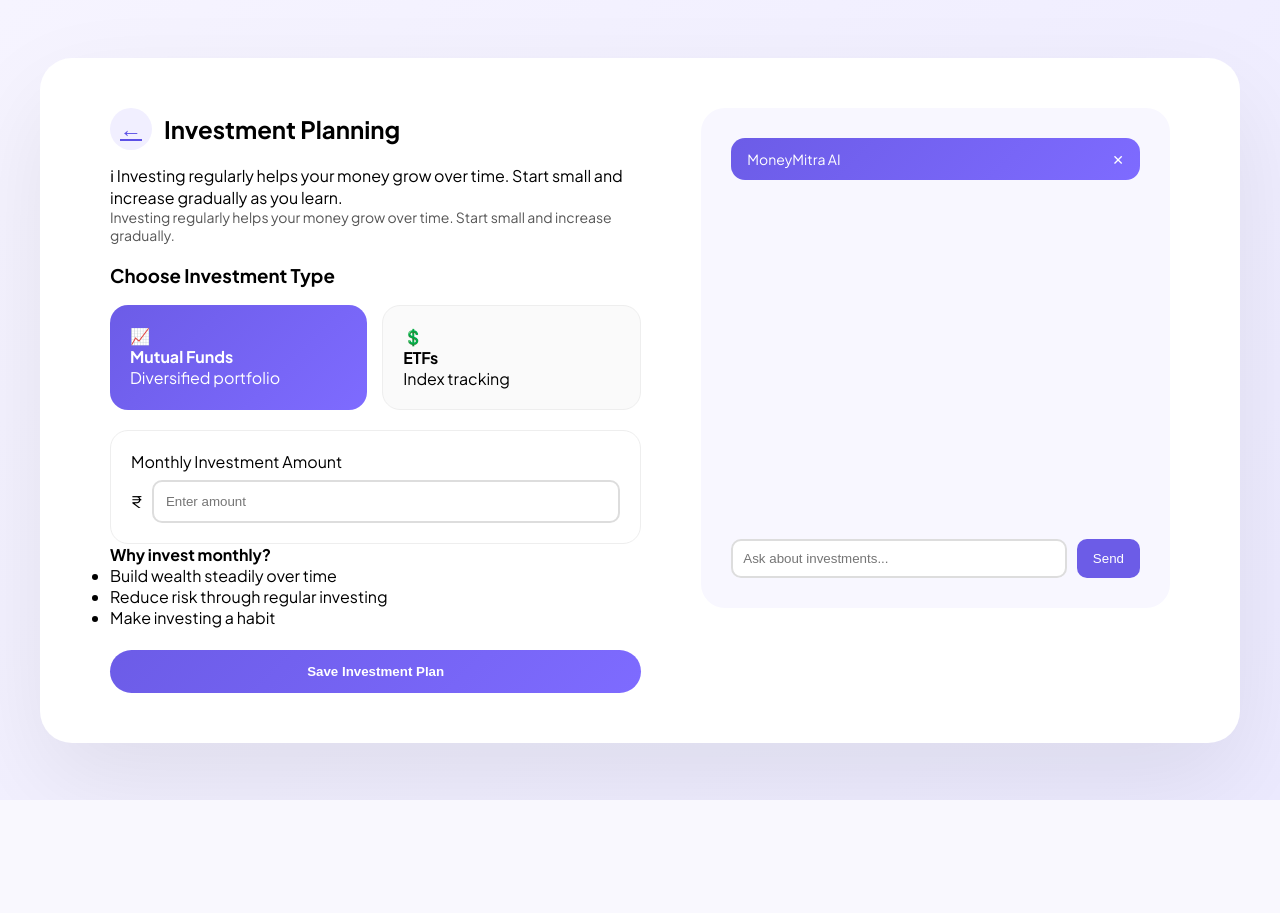
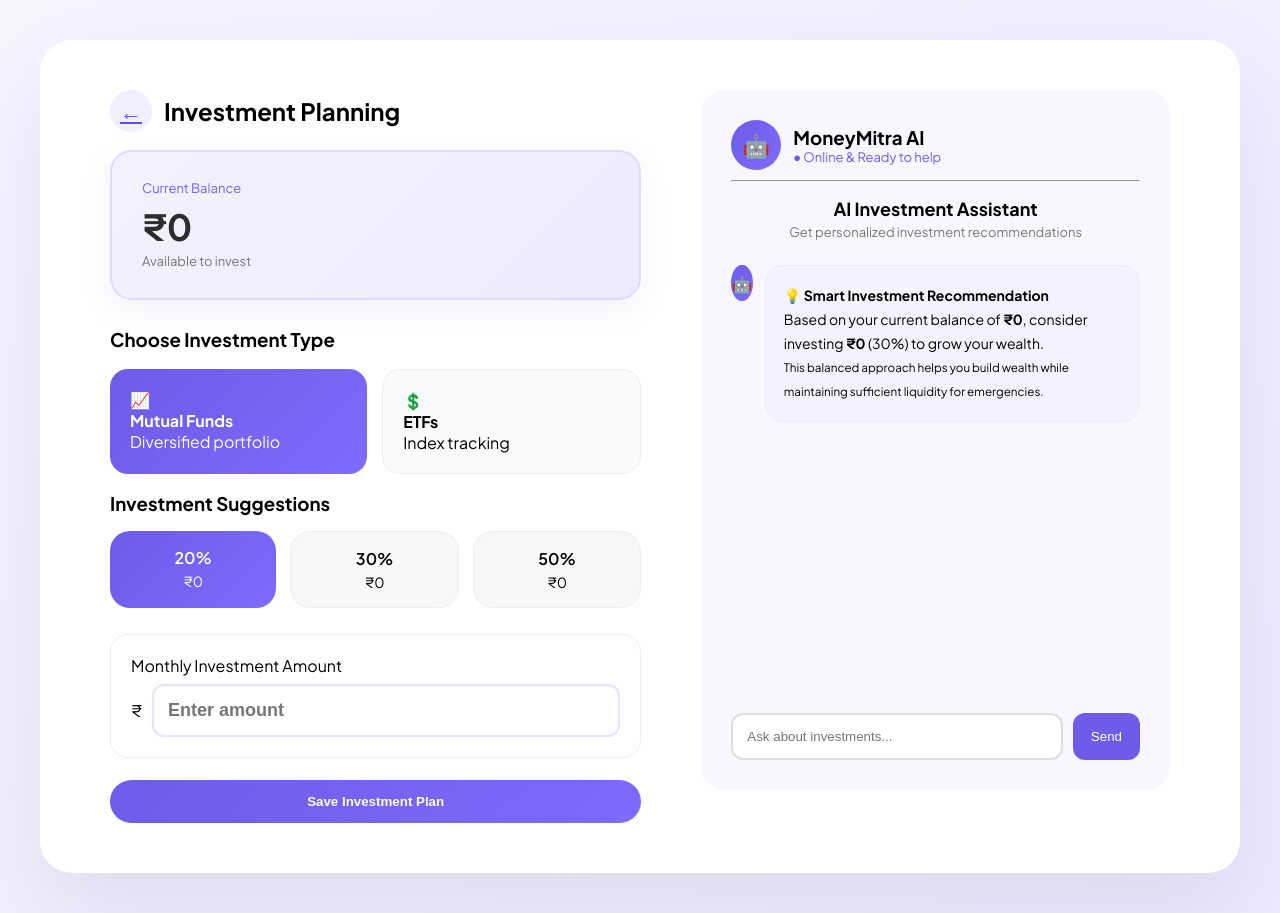
Before and after one commit to Nakiyabohari/MoneyMitra, a Django app: page /investment/ in a window 1280 px wide. Before the commit the page ends 800 px from the top, so only its background shows below. Run offline with Django 5.2, Linux system fonts and the light colour scheme; the visitor is signed in with stand-in values (Sample User, id 1); data comes from the database, SQL or seed files in the repository; data that the repository does not hold is empty.

Commit message:
Investment page

```diff
--- a/investment/static/css/investment-desktop.css
+++ b/investment/static/css/investment-desktop.css
@@ -22,8 +22,7 @@ body{
     display:flex;
     justify-content:center;
     align-items:center;
-    min-height:100vh;   /* full screen height */
-
+    min-height:100vh;
     padding:40px;
 }
 
@@ -31,7 +30,7 @@ body{
 
 .main-card{
     width:100%;
-    max-width:1400px;   /* bigger width */
+    max-width:1400px;
     min-height:75vh;
 
     background:white;
@@ -42,7 +41,8 @@ body{
     gap:60px;
 
     padding:50px 70px;
-    align-items:flex-start;
+
+    align-items:stretch;
 }
 
 /* LEFT SIDE */
@@ -51,10 +51,7 @@ body{
     flex:1.3;
 }
 
-/* FORM FIX */
-
 .left-section form{
-    display:block;
     width:100%;
 }
 
@@ -76,8 +73,6 @@ body{
     justify-content:center;
 
     border-radius:50%;
-    border:none;
-
     background:#f1efff;
     color:#5c50e6;
 
@@ -93,10 +88,37 @@ body{
     transform:translateX(-2px);
 }
 
-.info-text{
-    margin-bottom:20px;
-    font-size:14px;
-    color:#555;
+/* ===============================
+   BALANCE CARD
+================================ */
+
+.balance-card{
+    background:linear-gradient(135deg,#f4f2ff,#eceaff);
+    border:2px solid #dedbff;
+
+    padding:28px 30px;
+    border-radius:22px;
+
+    margin:18px 0 28px 0;
+
+    box-shadow:0 10px 30px rgba(108,92,231,0.08);
+}
+
+.balance-label{
+    font-size:13px;
+    color:#6c63ff;
+    margin-bottom:8px;
+}
+
+.balance-amount{
+    font-size:36px;
+    font-weight:700;
+    color:#2d2d2d;
+}
+
+.balance-subtext{
+    font-size:13px;
+    color:#777;
 }
 
 /* INVESTMENT TYPES */
@@ -127,7 +149,53 @@ body{
     border:none;
 }
 
-/* AMOUNT CARD */
+/* ===============================
+   INVESTMENT SUGGESTIONS
+================================ */
+
+.suggestions{
+    display:flex;
+    gap:14px;
+    margin:16px 0 26px 0;
+}
+
+.suggest-btn{
+    flex:1;
+    padding:16px;
+
+    border-radius:20px;
+    border:1px solid #eee;
+
+    background:#f7f7f7;
+
+    text-align:center;
+    cursor:pointer;
+
+    transition:0.25s;
+}
+
+.suggest-btn span{
+    font-weight:600;
+}
+
+.suggest-btn p{
+    margin-top:4px;
+    font-size:14px;
+}
+
+.suggest-btn:hover{
+    transform:translateY(-2px);
+}
+
+.suggest-btn.active{
+    background:linear-gradient(135deg,var(--primary),var(--secondary));
+    color:white;
+    border:none;
+}
+
+/* ===============================
+   AMOUNT INPUT
+================================ */
 
 .amount-card{
     margin-top:20px;
@@ -145,9 +213,17 @@ body{
 
 .amount-input input{
     width:100%;
-    padding:12px;
-    border-radius:10px;
-    border:2px solid #ddd;
+    padding:14px;
+    font-size:18px;
+    font-weight:600;
+
+    border-radius:12px;
+    border:2px solid #e5e3ff;
+}
+
+.amount-input input:focus{
+    outline:none;
+    border-color:var(--primary);
 }
 
 /* SAVE BUTTON */
@@ -162,18 +238,19 @@ body{
     font-weight:600;
     width:100%;
     cursor:pointer;
-    transition:0.25s;
 }
 
 .btn:hover{
     transform:translateY(-2px);
 }
 
-/* RIGHT CHAT PANEL */
+/* ===============================
+   RIGHT CHAT PANEL
+================================ */
 
 .right-section{
     flex:1;
-    max-width:500px;
+    max-width:900px;
 
     background:var(--bg-soft);
     padding:30px;
@@ -182,28 +259,132 @@ body{
     display:flex;
     flex-direction:column;
 
-    height:500px;
+    height: 700px;
 }
 
-/* CHAT HEADER */
+/* AI HEADER */
 
-.mitra-header{
+.ai-top{
+display:flex;
+align-items:center;
+gap:12px;
+margin-bottom:10px;
+}
+
+.ai-title{
+display:flex;
+gap:12px;
+align-items:center;
+}
+
+.ai-icon{
+width:50px;
+height:50px;
+border-radius:50%;
+background:linear-gradient(135deg,var(--primary),var(--secondary));
+display:flex;
+align-items:center;
+justify-content:center;
+font-size:22px;
+color:white;
+}
+
+.ai-status{
+font-size:13px;
+color:#6c5ce7;
+display:flex;
+align-items:center;
+gap:6px;
+}
+
+/* INTRO */
+
+.ai-intro{
+text-align:center;
+margin:15px 0 25px 0;
+}
+
+.ai-intro h3{
+font-size:18px;
+margin-bottom:4px;
+}
+
+.ai-intro p{
+font-size:13px;
+color:#777;
+}
+
+/* CHAT AREA */
+
+.chat-container{
+flex:1;
+display:flex;
+flex-direction:column;
+gap:18px;
+}
+
+/* CHAT ROW */
+
+.chat-row{
+display:flex;
+gap:12px;
+align-items:flex-start;
+}
+
+.bot-icon{
+width:36px;
+height:36px;
+border-radius:50%;
+background:linear-gradient(135deg,var(--primary),var(--secondary));
+display:flex;
+align-items:center;
+justify-content:center;
+color:white;
+font-size:16px;
+}
+
+/* BOT CARD */
+
+.bot-card{
+background:#f4f2ff;
+padding:18px;
+border-radius:18px;
+font-size:14px;
+line-height:1.7;
+border:1px solid #eceaff;
+}
+
+.bot-card ul{
+margin-top:8px;
+padding-left:15px;
+}
+
+/* USER */
+
+.user-row{
+justify-content:flex-end;
+}
+
+.user-card{
 background:linear-gradient(135deg,var(--primary),var(--secondary));
 color:white;
-    padding:12px 16px;
-    border-radius:14px;
-
-    display:flex;
-    justify-content:space-between;
+padding:14px 22px;
+border-radius:28px;
 font-size:14px;
+box-shadow:0 10px 20px rgba(108,92,231,0.25);
 }
 
-/* CHAT BOX */
-
-.mitra-chatbox{
-    flex:1;
-    overflow-y:auto;
-    margin:20px 0;
+.user-avatar{
+width:36px;
+height:36px;
+border-radius:50%;
+background:#6c5ce7;
+color:white;
+display:flex;
+align-items:center;
+justify-content:center;
+font-size:12px;
+font-weight:600;
 }
 
 /* INPUT AREA */
@@ -211,45 +392,27 @@ body{
 .mitra-input-area{
 display:flex;
 gap:10px;
+margin-top:auto;
 }
 
 .mitra-input-area input{
 flex:1;
-    padding:10px;
-    border-radius:10px;
+padding:14px;
+border-radius:12px;
 border:2px solid #ddd;
 }
 
 .mitra-input-area button{
-    padding:10px 16px;
-    border-radius:10px;
+padding:12px 18px;
+border-radius:12px;
 border:none;
 background:var(--primary);
 color:white;
+cursor:pointer;
 }
 
-/* CHAT BUBBLES */
+/* Hide Ask Mitra button on desktop */
 
-.chat-bubble{
-    padding:10px 14px;
-    border-radius:16px;
-    margin-bottom:10px;
-    max-width:75%;
-}
-
-.chat-user{
-    background:linear-gradient(135deg,var(--primary),var(--secondary));
-    color:white;
-    margin-left:auto;
-}
-
-.chat-bot{
-    background:white;
-    border:1px solid #eee;
-}
-
-
-/* Hide Ask Mitra button on desktop */
 .outline-btn{
 display:none;
 }
--- a/investment/static/js/investment.js
+++ b/investment/static/js/investment.js
@@ -32,20 +32,33 @@ function getCookie(name) {
 
 /* ADD MESSAGE */
 function addMessageToChat(message, sender) {
+
     const chatBox = document.getElementById("chatBox");
-    const bubble = document.createElement("div");
 
-    bubble.classList.add("chat-bubble");
+    const row = document.createElement("div");
 
     if (sender === "user") {
-        bubble.classList.add("chat-user");
+
+        row.className = "chat-row user-row";
+
+        row.innerHTML = `
+            <div class="user-card">${message}</div>
+            <div class="user-avatar">ME</div>
+        `;
+
     } else {
-        bubble.classList.add("chat-bot");
+
+        row.className = "chat-row";
+
+        row.innerHTML = `
+            <div class="bot-icon">🤖</div>
+            <div class="bot-card">${message}</div>
+        `;
+
     }
 
-    bubble.innerText = message;
+    chatBox.appendChild(row);
 
-    chatBox.appendChild(bubble);
     chatBox.scrollTop = chatBox.scrollHeight;
 }
 
--- a/investment/templates/investment.html
+++ b/investment/templates/investment.html
@@ -7,12 +7,10 @@
     <title>Investments - MoneyMitra</title>
     <meta name="viewport" content="width=device-width, initial-scale=1.0">
 
-
 <link href="https://fonts.googleapis.com/css2?family=Plus+Jakarta+Sans:wght@400;500;600;700&display=swap" rel="stylesheet">
 
 <link rel="stylesheet" href="{% static 'css/investment-desktop.css' %}">
 <link rel="stylesheet" href="{% static 'css/investment-mobile.css' %}" media="(max-width: 768px)">
-
 
 </head>
 
@@ -25,22 +23,18 @@
 
 <div class="left-section">
 
-
 <div class="page-header">
     <a href="{% url 'dashboard' %}" class="back-btn">&#8592;</a>
     <h2>Investment Planning</h2>
 </div>
 
-<div class="mobile-info-card">
-    <span class="info-icon">ℹ</span>
-    Investing regularly helps your money grow over time.
-    Start small and increase gradually as you learn.
+<!-- CURRENT BALANCE CARD -->
+
+<div class="balance-card">
+    <p class="balance-label">Current Balance</p>
+    <h2 class="balance-amount">₹{{ available_balance }}</h2>
+    <span class="balance-subtext">Available to invest</span>
 </div>
-
-<p class="info-text">
-    Investing regularly helps your money grow over time.
-    Start small and increase gradually.
-</p>
 
 <h3>Choose Investment Type</h3>
 
@@ -60,6 +54,29 @@
 
 </div>
 
+<!-- INVESTMENT SUGGESTIONS -->
+
+<h3>Investment Suggestions</h3>
+
+<div class="suggestions">
+
+    <div class="suggest-btn active" onclick="setInvestment({{ suggest_20 }})">
+        <span>20%</span>
+        <p>₹{{ suggest_20 }}</p>
+    </div>
+
+    <div class="suggest-btn" onclick="setInvestment({{ suggest_30 }})">
+        <span>30%</span>
+        <p>₹{{ suggest_30 }}</p>
+    </div>
+
+    <div class="suggest-btn" onclick="setInvestment({{ suggest_50 }})">
+        <span>50%</span>
+        <p>₹{{ suggest_50 }}</p>
+    </div>
+
+</div>
+
 <form method="POST">
     {% csrf_token %}
 
@@ -74,21 +91,12 @@
 
         <div class="amount-input">
             ₹ <input type="number"
+                    id="investmentAmount"
                     name="amount"
                     placeholder="Enter amount"
                     required>
         </div>
 
-    </div>
-
-    <div class="why-invest">
-    <h4>Why invest monthly?</h4>
-
-    <ul>
-        <li>Build wealth steadily over time</li>
-        <li>Reduce risk through regular investing</li>
-        <li>Make investing a habit</li>
-    </ul>
     </div>
 
 <!-- MOBILE BUTTON -->
@@ -106,17 +114,54 @@
 
 </div>
 
-<!-- RIGHT SECTION (CHAT PANEL) -->
 
+<!-- RIGHT SECTION -->
 <div class="right-section">
 
-<div class="mitra-header">
-    MoneyMitra AI
-    <span onclick="closeMitraChat()">✕</span>
+    <!-- AI HEADER -->
+    <div class="ai-top">
+        <div class="ai-title">
+            <div class="ai-icon">🤖</div>
+            <div>
+                <h3>MoneyMitra AI</h3>
+                <span class="ai-status">● Online & Ready to help</span>
+            </div>
+        </div>
     </div>
 
-<div id="chatBox" class="mitra-chatbox"></div>
+    <hr>
 
+    <!-- AI INTRO -->
+    <div class="ai-intro">
+        <h3>AI Investment Assistant</h3>
+        <p>Get personalized investment recommendations</p>
+    </div>
+
+    <div id="chatBox" class="chat-container">
+
+        <!-- BOT MESSAGE -->
+        <div class="chat-row">
+            <div class="bot-icon">🤖</div>
+
+            <div class="bot-card">
+                <h4>💡 Smart Investment Recommendation</h4>
+
+                <p>
+                    Based on your current balance of
+                    <b>₹{{ available_balance }}</b>, consider investing
+                    <b>₹{{ suggest_30 }}</b> (30%) to grow your wealth.
+                </p>
+
+                <small>
+                    This balanced approach helps you build wealth while
+                    maintaining sufficient liquidity for emergencies.
+                </small>
+            </div>
+        </div>
+
+    </div>
+
+    <!-- INPUT -->
     <div class="mitra-input-area">
 
         <input type="text"
@@ -130,6 +175,7 @@
 
     </div>
 
+</div>
 
 </div>
 
@@ -164,6 +210,12 @@ function closeMitraChat() {
 
 }
 
+/* Suggestion Autofill */
+
+function setInvestment(amount) {
+    document.getElementById("investmentAmount").value = amount;
+}
+
 </script>
 
 </body>
--- a/investment/views.py
+++ b/investment/views.py
@@ -1,18 +1,58 @@
+from django.db import models
+from django.contrib.auth.models import User
 from django.shortcuts import render, redirect
 from django.http import JsonResponse
 from django.conf import settings
 from django.contrib.auth.decorators import login_required
 from .forms import InvestmentForm
 from openai import OpenAI
+from decimal import Decimal
+from django.db.models import Sum
+from accounts.models import Profile
+from transactions.models import Income_model, Expense_model
+from EMI.models import EmiManager
+from .models import InvestmentPlan
+from budget.models import MonthlyIncome
 
 
 # ==============================
 # INVESTMENT PAGE
 # ==============================
-from .models import InvestmentPlan
+
 
 @login_required
 def investment_view(request):
+
+    profile, created = Profile.objects.get_or_create(user=request.user)
+
+    # salary
+    income = MonthlyIncome.objects.filter(user=request.user).order_by('-month').first()
+    salary = income.salary if income else 0
+
+    # income transactions
+    incomes = Income_model.objects.filter(user=request.user)
+    total_income = incomes.aggregate(total=Sum('amount'))['total'] or 0
+
+    # expenses
+    expenses = Expense_model.objects.filter(user=request.user)
+    total_expense = expenses.aggregate(total=Sum('expense_amount'))['total'] or 0
+
+    # EMI
+    emis = EmiManager.objects.filter(user=request.user)
+    total_emi = sum(emi.monthly_amount for emi in emis)
+
+    # investments
+    investment_total = InvestmentPlan.objects.filter(
+        user=request.user
+    ).aggregate(total=Sum('monthly_amount'))['total'] or 0
+
+    # available balance (same as dashboard)
+    available_balance = salary + total_income - total_expense - total_emi - investment_total
+
+    # suggestions
+    suggest_20 = int(available_balance * Decimal('0.20'))
+    suggest_30 = int(available_balance * Decimal('0.30'))
+    suggest_50 = int(available_balance * Decimal('0.50'))
 
     if request.method == "POST":
 
@@ -27,7 +67,41 @@ def investment_view(request):
 
         return redirect("investment")
 
-    return render(request, "investment.html")
+    context = {
+        "available_balance": available_balance,
+        "suggest_20": suggest_20,
+        "suggest_30": suggest_30,
+        "suggest_50": suggest_50
+    }
+
+    return render(request, "investment.html", context)
+
+
+
+
+    # -----------------------------
+    # SAVE PLAN
+    # -----------------------------
+
+    if request.method == "POST":
+
+        investment_type = request.POST.get("investment_type")
+        amount = request.POST.get("amount")
+
+        InvestmentPlan.objects.update_or_create(
+            user=request.user,
+            investment_type=investment_type,
+            defaults={"monthly_amount": amount}
+        )
+
+        return redirect("investment")
+
+    context = {
+        "available_balance": available_balance
+    }
+
+    return render(request, "investment.html", context)
+
 
 
 # ==============================
```
Lines whose indentation alone changed are shown as unchanged.
